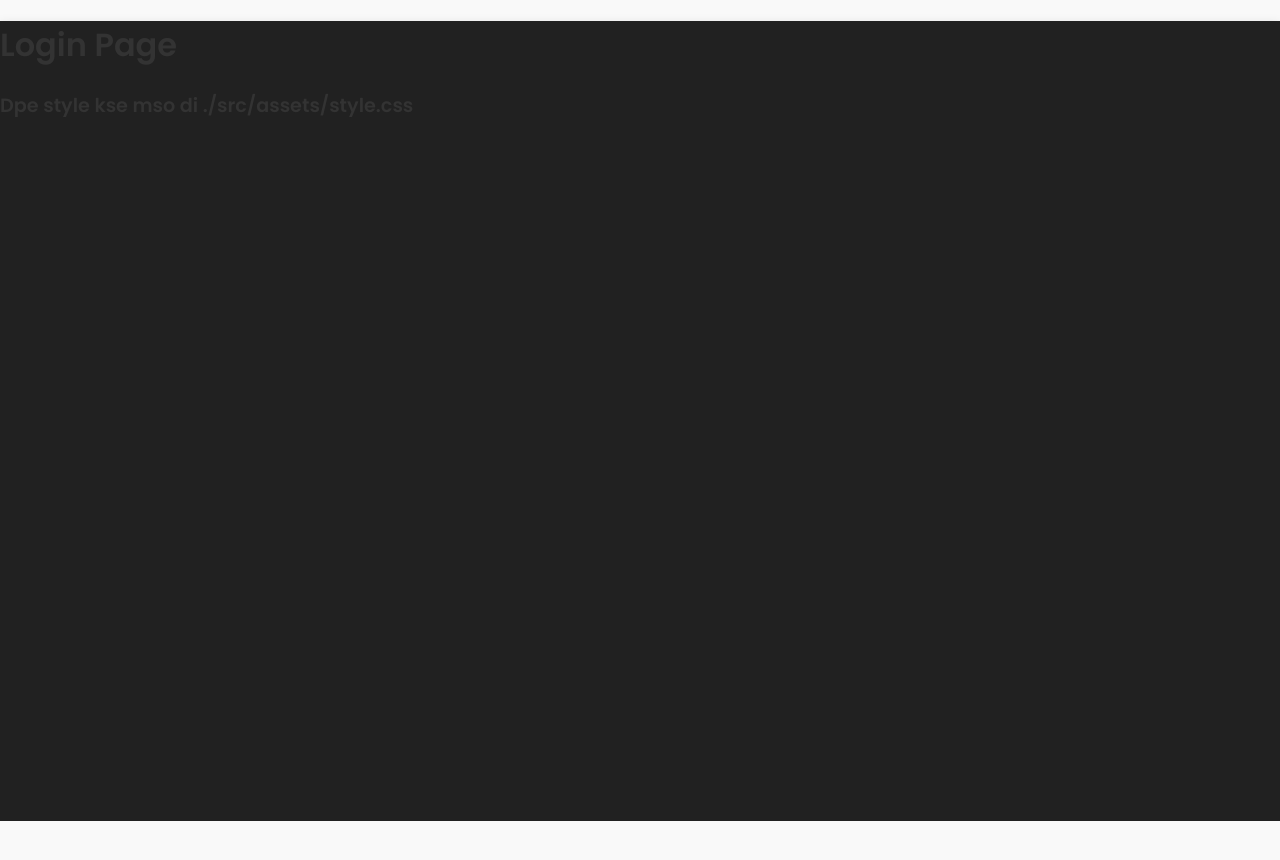
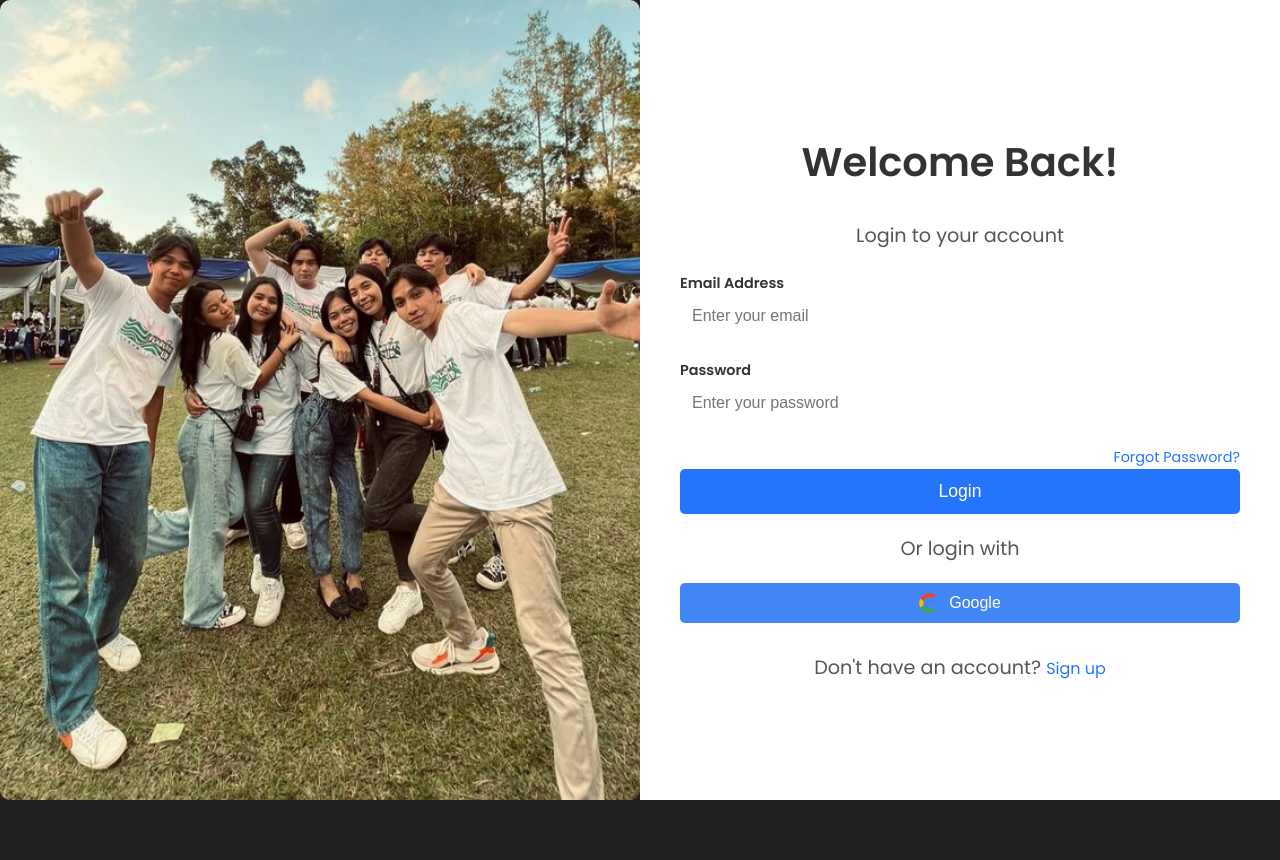
Before and after one commit to Lapzy7/Front-End-Final, a React (Create React App) app: page /login in a window 1280 px wide. Shown: the top 860 px of the page. Before the commit the page ends 821 px from the top, so only its background shows below. Built offline with nearby package versions, Linux system fonts and the light colour scheme.

Commit message:
Adding login

```diff
--- a/src/assets/index.js
+++ b/src/assets/index.js
@@ -14,6 +14,8 @@ import Jery from "./image/jery (1).jpg";
 import Fredrik from "./image/Fredrick(1).jpg";
 import Enrico from "./image/Enrico(1) (1).jpg";
 import Brandon from "./image/Brandon(1) (1).jpg";
+import login2 from "./image/login2 (1).jpg";
+import google from "./image/icon-google.png";
 
 export {
   imgHome1,
@@ -32,4 +34,6 @@ export {
   Fredrik,
   Enrico,
   Brandon,
+  login2,
+  google,
 };
--- a/src/assets/style.css
+++ b/src/assets/style.css
@@ -933,6 +933,182 @@ h3 {
   font-weight: 600;
 }
 
+/* login */
+
+/* General Styles */
+body,
+html {
+  margin: 0;
+  padding: 0;
+  font-family: "Arial", sans-serif;
+  height: 100%;
+  background-color: #f4f4f4;
+}
+
+.login-container {
+  display: flex;
+  justify-content: space-between;
+  height: 100vh;
+}
+
+.login-left,
+.login-right {
+  width: 50%;
+  height: 100%;
+}
+
+.login-left {
+  display: flex;
+  justify-content: center;
+  align-items: center;
+}
+
+.image-container {
+  width: 100%;
+  height: 100%;
+}
+
+.image-container img {
+  width: 100%;
+  height: 100%;
+  object-fit: cover; /* Ensures the image covers the area without distortion */
+  border-radius: 10px;
+}
+
+.login-right {
+  background: #ffffff;
+  padding: 40px;
+  box-sizing: border-box;
+  display: flex;
+  flex-direction: column;
+  justify-content: center;
+  align-items: center;
+}
+
+.login-right h1 {
+  font-size: 2.5rem;
+  margin-bottom: 10px;
+}
+
+.login-right p {
+  font-size: 1.2rem;
+  margin-bottom: 20px;
+}
+
+.login-form label {
+  font-weight: bold;
+  margin-top: 10px;
+  font-size: 0.9rem;
+}
+
+.login-form input {
+  width: 100%;
+  padding: 12px;
+  margin-bottom: 20px;
+  border-radius: 5px;
+  border: none;
+  font-size: 1rem;
+  box-sizing: border-box;
+  transition: all 0.3s ease;
+}
+
+.login-form input:focus {
+  outline: none;
+  box-shadow: 0 0 10px rgba(38, 198, 218, 0.5);
+}
+
+.login-btn {
+  width: 100%;
+  padding: 12px;
+  background-color: #2575fc;
+  border: none;
+  color: white;
+  font-size: 1.1rem;
+  border-radius: 5px;
+  cursor: pointer;
+  transition: all 0.3s ease;
+}
+
+.login-btn:hover {
+  background-color: #6a11cb;
+}
+
+.forgot-password {
+  text-align: right;
+}
+
+.forgot-password a {
+  color: #2575fc;
+  text-decoration: none;
+  font-size: 0.9rem;
+}
+
+.forgot-password a:hover {
+  text-decoration: underline;
+}
+
+.alternative-login {
+  text-align: center;
+  margin-top: 20px;
+}
+
+.login-google {
+  display: flex;
+  align-items: center;
+  justify-content: center;
+  padding: 10px 20px;
+  background-color: #4285f4;
+  color: white;
+  border: none;
+  border-radius: 5px;
+  cursor: pointer;
+  font-size: 1rem;
+  width: 100%;
+  transition: all 0.3s ease;
+}
+
+.login-google img {
+  width: 20px;
+  margin-right: 10px;
+}
+
+.login-google:hover {
+  background-color: #357ae8;
+}
+
+.signup-link {
+  text-align: center;
+  margin-top: 30px;
+}
+
+.signup-link a {
+  color: #2575fc;
+  font-size: 1rem;
+  text-decoration: none;
+}
+
+.signup-link a:hover {
+  text-decoration: underline;
+}
+
+/* Responsive Styles */
+@media (max-width: 768px) {
+  .login-container {
+    flex-direction: column;
+  }
+
+  .login-left,
+  .login-right {
+    width: 100%;
+    padding: 20px;
+  }
+
+  .image-container img {
+    height: auto; /* Let the image scale correctly on smaller screens */
+  }
+}
+
+/* Media */
 @media (max-width: 1024px) {
   .team-grid {
     grid-template-columns: repeat(2, 1fr);
--- a/src/page/Login/index.js
+++ b/src/page/Login/index.js
@@ -1,9 +1,54 @@
+import { google, login2 } from "../../assets";
+
 const Login = () => {
   return (
-    <>
-      <h1>Login Page</h1>
-      <h3>Dpe style kse mso di ./src/assets/style.css </h3>
-    </>
+    <section className="login-container">
+      <div className="login-left">
+        <div className="image-container">
+          <img src={login2} alt="Login Image" />
+        </div>
+      </div>
+      <div className="login-right">
+        <h1>Welcome Back!</h1>
+        <p>Login to your account</p>
+        <form action="#" method="POST" className="login-form">
+          <label htmlFor="email">Email Address</label>
+          <input
+            type="email"
+            id="email"
+            name="email"
+            placeholder="Enter your email"
+            required
+          />
+          <label htmlFor="password">Password</label>
+          <input
+            type="password"
+            id="password"
+            name="password"
+            placeholder="Enter your password"
+            required
+          />
+          <div className="forgot-password">
+            <a href="#">Forgot Password?</a>
+          </div>
+          <button type="submit" className="login-btn">
+            Login
+          </button>
+          <div className="alternative-login">
+            <p>Or login with</p>
+            <button className="login-google">
+              <img src={google} alt="Google" />
+              Google
+            </button>
+          </div>
+          <div className="signup-link">
+            <p>
+              Don't have an account? <a href="#">Sign up</a>
+            </p>
+          </div>
+        </form>
+      </div>
+    </section>
   );
 };
 
```
